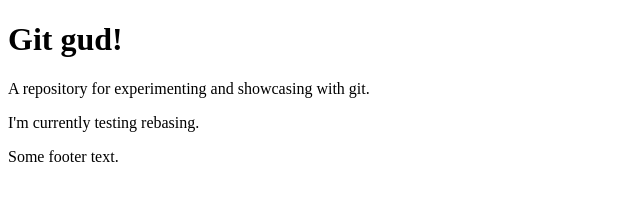
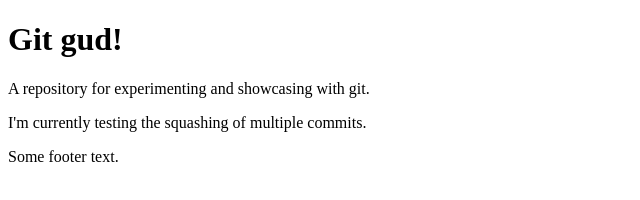
Before and after one commit to silnin/git-gud, a plain HTML site: page index.html in a window 1280 px wide. Shown: the whole page, without its empty margins (0-640 px from the left). Drawn offline with Linux system fonts and the light colour scheme.

Commit message:
dit is een veel betere message

```diff
--- a/index.html
+++ b/index.html
@@ -8,7 +8,7 @@
     <h1>Git gud!</h1>
     <!-- Hi! Hello world! I am testing rebasing! -->
     <p>A repository for experimenting and showcasing with git.</p>
-    <p>I'm currently testing rebasing.</p>
+    <p>I'm currently testing the squashing of multiple commits.</p>
     <footer>
         <span>Some footer text.</span>
     </footer>
```
